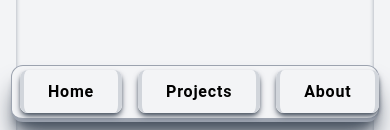
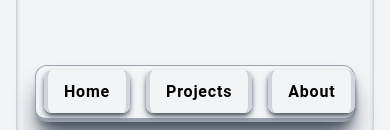
Before and after one commit to nikia123/portfolio, a React (Create React App) app: page / in a window 390 px wide. Shown: the part 706-836 px from the top of the page. Built offline with nearby package versions, Linux system fonts and the light colour scheme; the HTML template or start-up script is replaced by a standard one; a web font is replaced by a local one.

Commit message:
nav button size change for mobile layout

```diff
--- a/src/index.css
+++ b/src/index.css
@@ -19,11 +19,11 @@ code {
 /* custom tailwind css classes */
 @layer components {
   .nav-links {
-    @apply bg-gray-100 px-6 py-3 m-2 border-x-4 border-gray-300 rounded-lg shadow-md shadow-gray-600 dark:bg-[#1c1c1c] dark:text-gray-300 dark:shadow-gray-100 dark:shadow-sm dark:border-gray-400;
+    @apply bg-gray-100 px-4 md:px-6 py-3 m-2 border-x-4 border-gray-300 rounded-lg shadow-md shadow-gray-600 dark:bg-[#1c1c1c] dark:text-gray-300 dark:shadow-gray-100 dark:shadow-sm dark:border-gray-400;
   }
 
   .nav-mobile{
-    @apply w-[23rem] relative flex justify-around rounded-xl bg-gray-100 shadow-xl shadow-gray-600 border border-b-4 border-gray-400 dark:bg-[#1c1c1c]
+    @apply md:w-[24rem] w-[20rem] relative flex justify-around rounded-xl bg-gray-100 shadow-xl shadow-gray-600 border border-b-4 border-gray-400 dark:bg-[#1c1c1c]
   }
 
   .nav-desktop {
```
